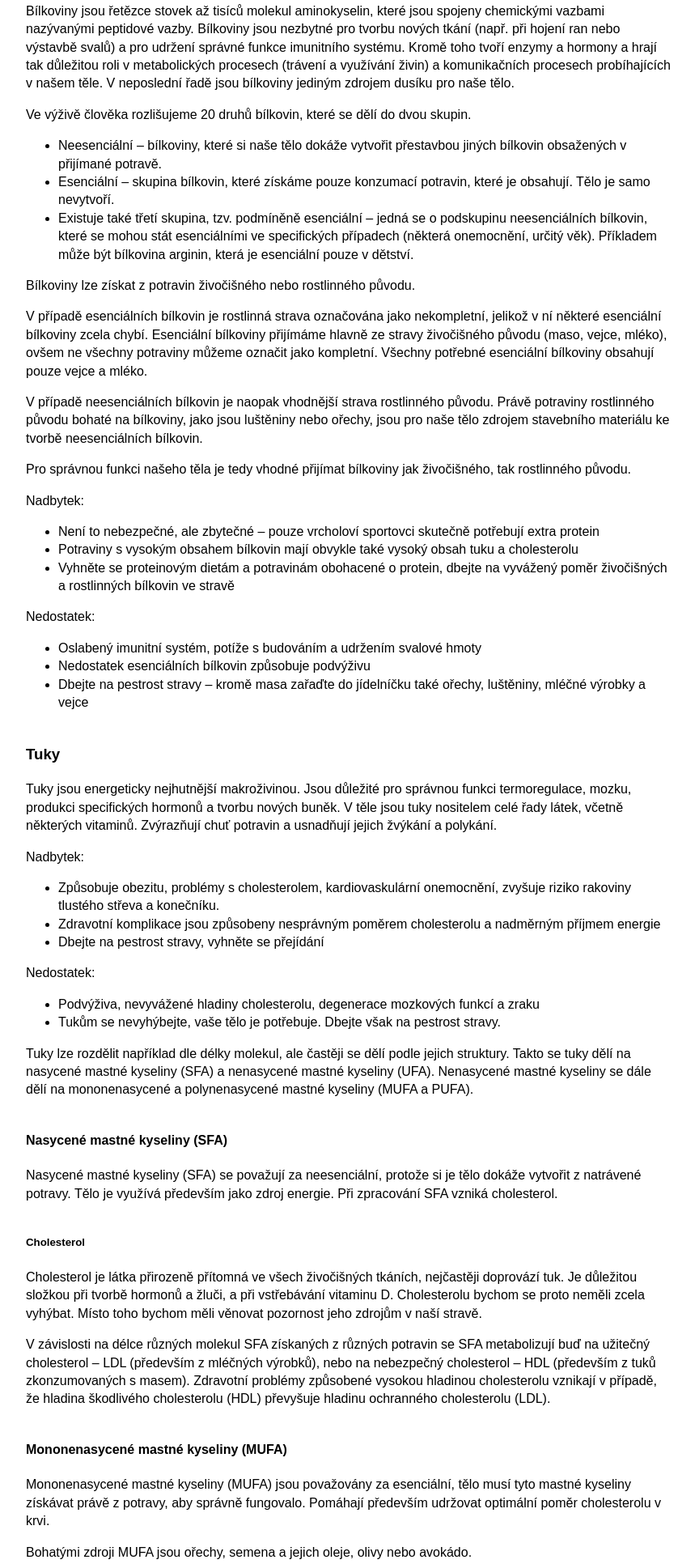
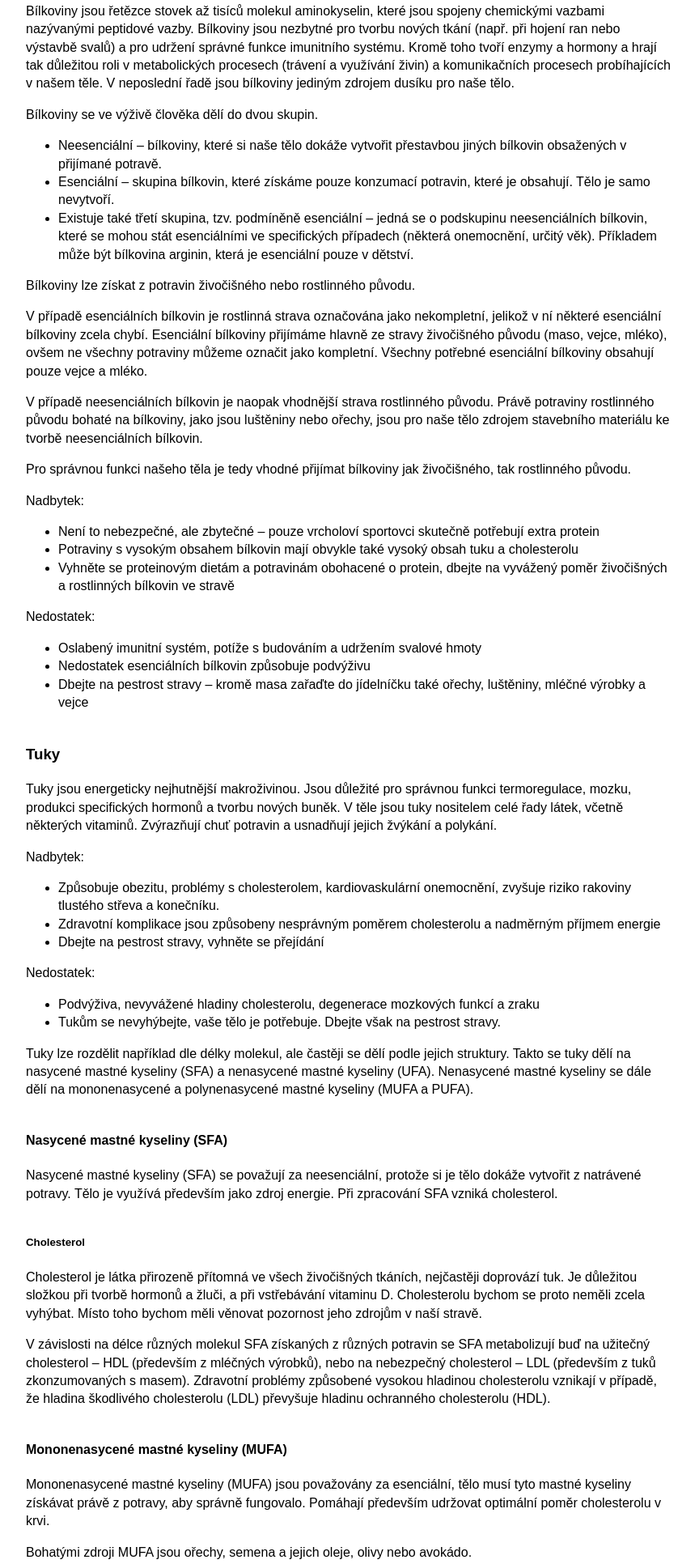
Before and after one commit to MartinPsenka/MartinPsenka.github.io, a plain HTML site: page index.html in a window 1280 px wide. Shown: the part 3490-5422 px from the top of the page at 81% size, without its empty margins (258-1117 px from the left). Drawn offline with Linux system fonts and the light colour scheme.

Commit message:
Update index.html

```diff
--- a/index.html
+++ b/index.html
@@ -303,7 +303,7 @@
     <div id="section1-1" class="section">
         <h3>Bílkoviny</h3>
         <p>Bílkoviny jsou řetězce stovek až tisíců molekul aminokyselin, které jsou spojeny chemickými vazbami nazývanými peptidové vazby. Bílkoviny jsou nezbytné pro tvorbu nových tkání (např. při hojení ran nebo výstavbě svalů) a pro udržení správné funkce imunitního systému. Kromě toho tvoří enzymy a hormony a hrají tak důležitou roli v metabolických procesech (trávení a využívání živin) a komunikačních procesech probíhajících v našem těle. V neposlední řadě jsou bílkoviny jediným zdrojem dusíku pro naše tělo.</p>
-        <p>Ve výživě člověka rozlišujeme 20 druhů bílkovin, které se dělí do dvou skupin.</p>
+        <p>Bílkoviny se ve výživě člověka dělí do dvou skupin.</p>
         <ul>
             <li>Neesenciální – bílkoviny, které si naše tělo dokáže vytvořit přestavbou jiných bílkovin obsažených v přijímané potravě.</li>
             <li>Esenciální – skupina bílkovin, které získáme pouze konzumací potravin, které je obsahují. Tělo je samo nevytvoří.</li>
@@ -349,7 +349,7 @@
       <div id="section1-3-1-1" class="section">
         <h5>Cholesterol</h5>
         <p>Cholesterol je látka přirozeně přítomná ve všech živočišných tkáních, nejčastěji doprovází tuk. Je důležitou složkou při tvorbě hormonů a žluči, a při vstřebávání vitaminu D. Cholesterolu bychom se proto neměli zcela vyhýbat. Místo toho bychom měli věnovat pozornost jeho zdrojům v naší stravě.</p>
-        <p>V závislosti na délce různých molekul SFA získaných z různých potravin se SFA metabolizují buď na užitečný cholesterol – LDL (především z mléčných výrobků), nebo na nebezpečný cholesterol – HDL (především z tuků zkonzumovaných s masem). Zdravotní problémy způsobené vysokou hladinou cholesterolu vznikají v případě, že hladina škodlivého cholesterolu (HDL) převyšuje hladinu ochranného cholesterolu (LDL).</p>
+        <p>V závislosti na délce různých molekul SFA získaných z různých potravin se SFA metabolizují buď na užitečný cholesterol – HDL (především z mléčných výrobků), nebo na nebezpečný cholesterol – LDL (především z tuků zkonzumovaných s masem). Zdravotní problémy způsobené vysokou hladinou cholesterolu vznikají v případě, že hladina škodlivého cholesterolu (LDL) převyšuje hladinu ochranného cholesterolu (HDL).</p>
       </div>
     <div id="section1-3-2" class="section">
       <h4>Mononenasycené mastné kyseliny (MUFA)</h4>
```
